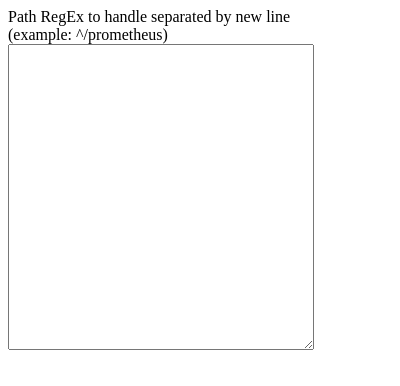
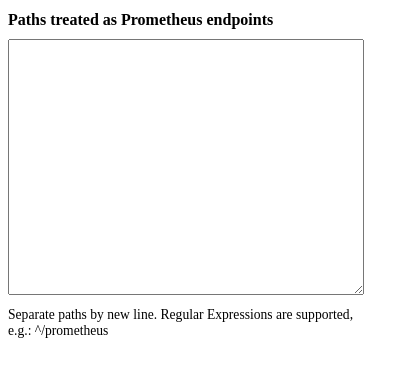
Before and after one commit to fhemberger/prometheus-formatter, a browser extension: page extension/html/popup.html in a window 400 px wide. Drawn offline with Linux system fonts and the light colour scheme.

Commit message:
Fix grammar and styling

```diff
--- a/extension/html/popup.html
+++ b/extension/html/popup.html
@@ -4,22 +4,33 @@
   <meta charset="utf-8">
   <style>
     body {
-      height: 300px;
-      width: 300px;
+      height: 250px;
+      width: 350px;
       outline: none;
+      font-size: 100%;
+      margin-bottom: 1rem;
+    }
+
+    h1 {
+      font-size: 1rem;
     }
 
     textarea {
       width: 100%;
       height: 100%;
+      font-size: inherit;
+    }
+
+    footer {
+      font-size: 85%;
+      margin: 0.5rem 0;
     }
   </style>
 </head>
 <body>
-  <label>
-    Path RegEx to handle separated by new line (example: ^/prometheus)
-    <textarea id="paths-to-handle"></textarea>
-  </label>
+  <h1>Paths treated as Prometheus endpoints</h1>
+  <textarea id="paths-to-handle"></textarea>
+  <footer>Separate paths by new line. Regular Expressions are supported, e.g.: ^/prometheus</footer>
   <script src="../js/popup.js"></script>
 </body>
 </html>
--- a/package.json
+++ b/package.json
@@ -1,6 +1,6 @@
 {
   "name": "chrome-prometheus-formatter",
-  "version": "1.2.0",
+  "version": "1.2.1",
   "description": "Chrome Extension which makes plain Prometheus metrics easier to read.",
   "scripts": {
     "test": "standard js/*.js --fix",
```
Also changed, not shown: README.md, extension/manifest.json.
